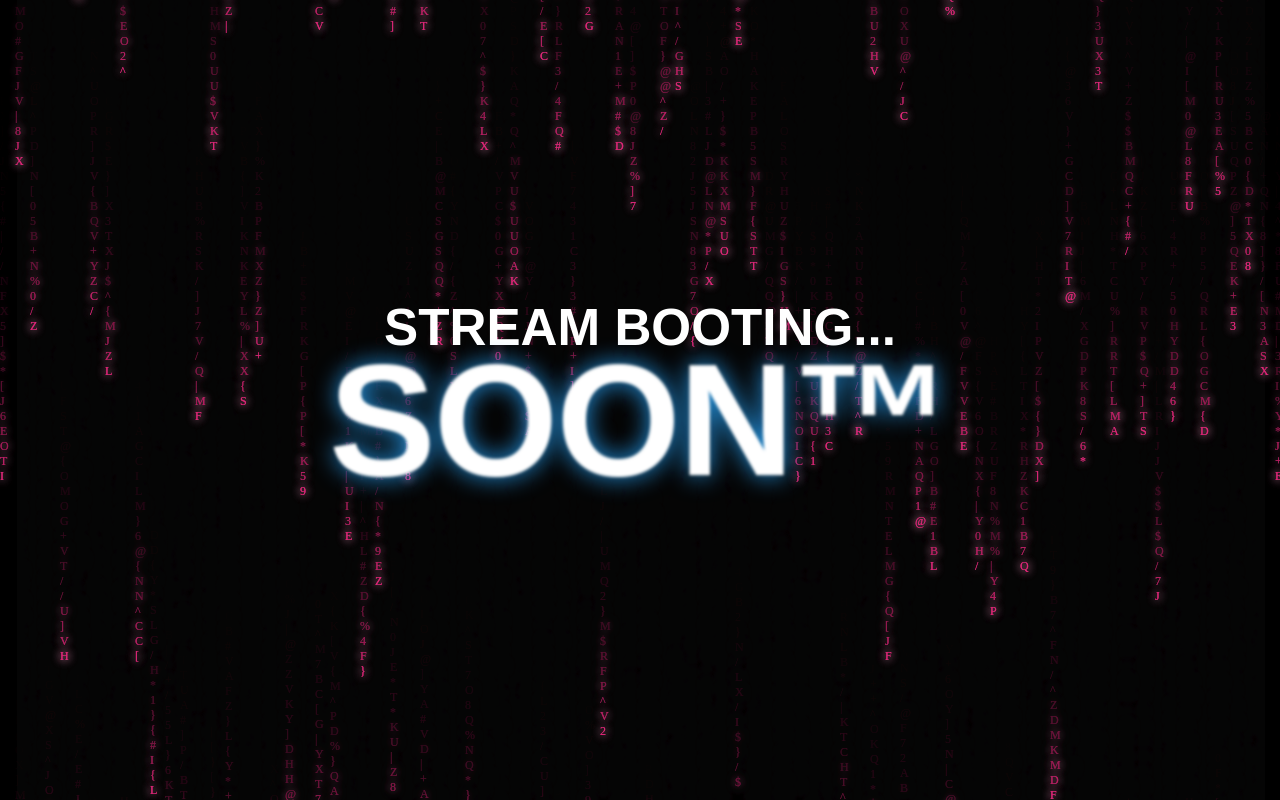
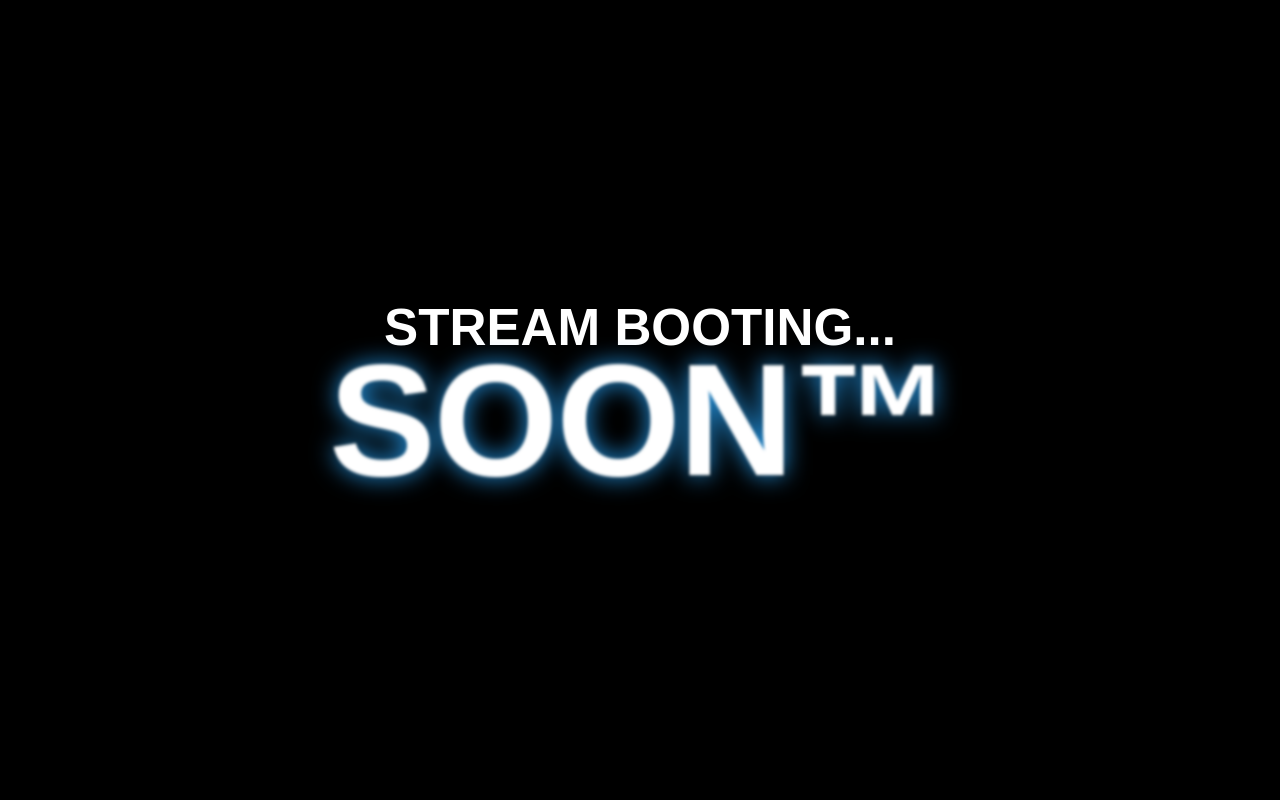
Before and after one commit to coderscantina/obs-stream-overlays, a Vue app: page /intro in a window 1280 px wide. Built offline with nearby package versions, Linux system fonts and the light colour scheme.

Commit message:
🔥 remov matrix rain

```diff
--- a/src/views/Intro.vue
+++ b/src/views/Intro.vue
@@ -1,6 +1,5 @@
 <template>
   <div class="intro">
-    <Rain />
     <div class="intro-content">
       <FadeText :text="title" class="h1 pb-1" />
       <h1 class="text-left display-4 animate__animated animate__fadeIn animate__delay-2s">
@@ -18,7 +17,6 @@
 import { ref, computed, onBeforeUnmount } from 'vue'
 import { formatSeconds } from '../utils/format'
 import FadeText from '../components/FadeText.vue'
-import Rain from '../components/Rain.vue'
 
 const start = ref(Date.now())
 const title = 'STREAM BOOTING...'
```
